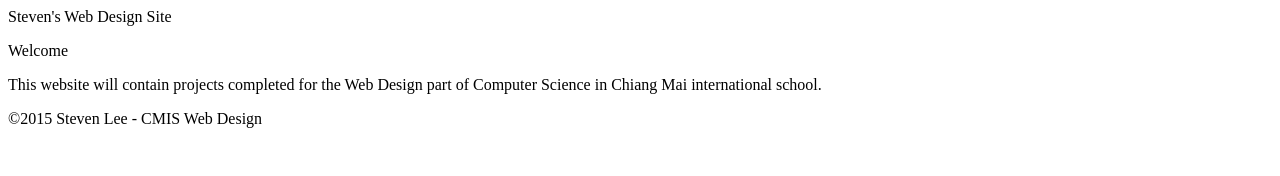
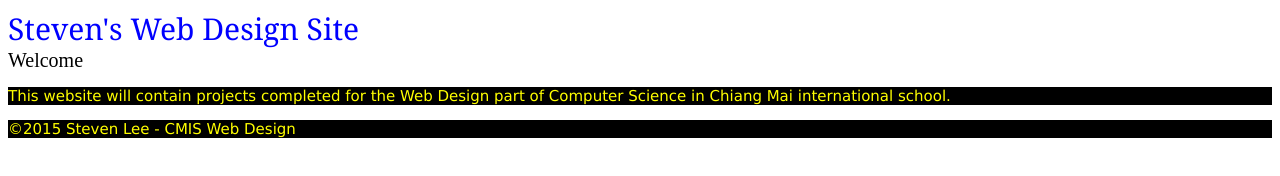
Before and after one commit to steven1695-cmis/steven1695-cmis-wd, a plain HTML site: page index.html in a window 1280 px wide. Drawn offline with Linux system fonts and the light colour scheme.

Commit message:
I created main.css and finished index.html

```diff
--- a/index.html
+++ b/index.html
@@ -1,6 +1,7 @@
 <!doctype html>
 <html>
 	<head>
+		<link rel="stylesheet" href="main.css" type="text/css">
 		<title>
 			Title Text
 		</title>
@@ -15,7 +16,7 @@
 		<nav>
 		</nav>
 		<main>
-			<p>Welcome</p>
+			<p1>Welcome</p1>
 			<p>This website will contain projects completed for the Web Design part of Computer Science in Chiang Mai international school.</p>
 		</main>
 		<footer>
--- /dev/null
+++ b/main.css
@@ -0,0 +1,15 @@
+h{
+	color:blue;
+	font-size:30px;
+	font-family:Georgia;
+}
+p{
+	font-family:Verdana;
+	background-color:#000000;
+	color:yellow;
+	font-size:15px;
+}
+p1{
+	font-family:Times New Roman;
+	font-size:20px;
+}
```
